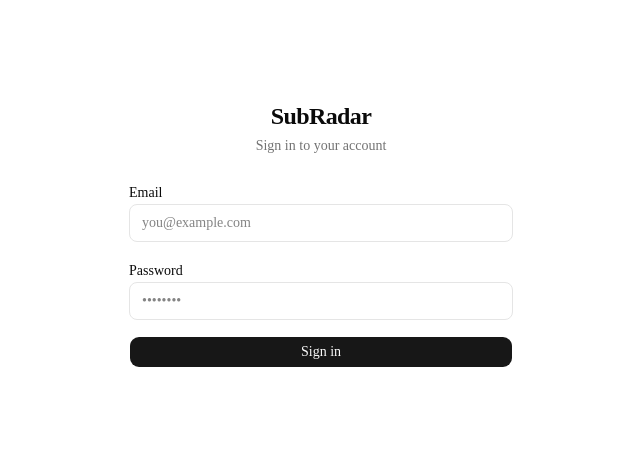
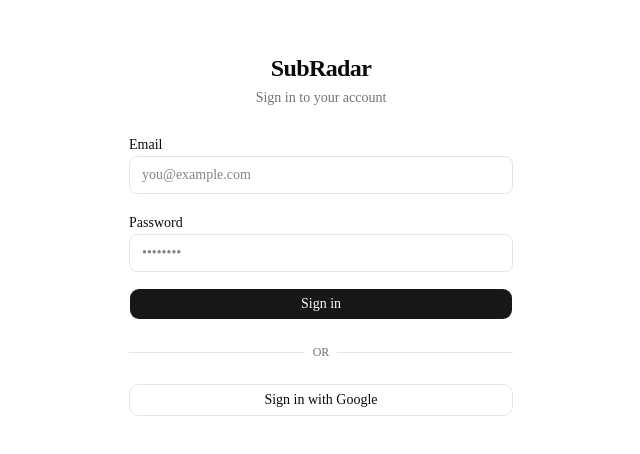
Before and after one commit to BuildTheWeb1/sub-radar, a Next.js app: page /login in a window 1280 px wide. Shown: the part 166-620 px from the top of the page, without its empty margins (319-959 px from the left). Built offline with nearby package versions, Linux system fonts and the light colour scheme.

Commit message:
added google auth

```diff
--- a/app/login/page.tsx
+++ b/app/login/page.tsx
@@ -77,6 +77,23 @@
             {loading ? 'Signing in…' : 'Sign in'}
           </Button>
         </form>
+
+        <div className="relative">
+          <div className="absolute inset-0 flex items-center">
+            <span className="w-full border-t" />
+          </div>
+          <div className="relative flex justify-center text-xs uppercase">
+            <span className="bg-background px-2 text-muted-foreground">or</span>
+          </div>
+        </div>
+
+        <Button
+          variant="outline"
+          className="w-full"
+          onClick={() => signIn('google', { callbackUrl: '/dashboard' })}
+        >
+          Sign in with Google
+        </Button>
       </div>
     </div>
   )
--- a/lib/auth.ts
+++ b/lib/auth.ts
@@ -1,9 +1,14 @@
 import { NextAuthOptions } from 'next-auth'
 import CredentialsProvider from 'next-auth/providers/credentials'
+import GoogleProvider from 'next-auth/providers/google'
 import bcrypt from 'bcryptjs'
 
 export const authOptions: NextAuthOptions = {
   providers: [
+    GoogleProvider({
+      clientId: process.env.GOOGLE_CLIENT_ID!,
+      clientSecret: process.env.GOOGLE_CLIENT_SECRET!,
+    }),
     CredentialsProvider({
       name: 'credentials',
       credentials: {
@@ -42,13 +47,20 @@
     strategy: 'jwt',
   },
   callbacks: {
+    async signIn({ user, account }) {
+      // For Google sign-in, restrict to admin email only
+      if (account?.provider === 'google') {
+        return user.email === process.env.ADMIN_EMAIL
+      }
+      return true
+    },
     async jwt({ token, user }) {
-      if (user) token.userId = user.id
+      if (user) token.userId = user.id ?? process.env.DEFAULT_USER_ID
       return token
     },
     async session({ session, token }) {
-      if (token.userId && session.user) {
-        session.user.id = token.userId as string
+      if (session.user) {
+        session.user.id = (token.userId as string) ?? process.env.DEFAULT_USER_ID
       }
       return session
     },
```
Also changed, not shown: 1 other file (tests, documents, lock files or other folders).
